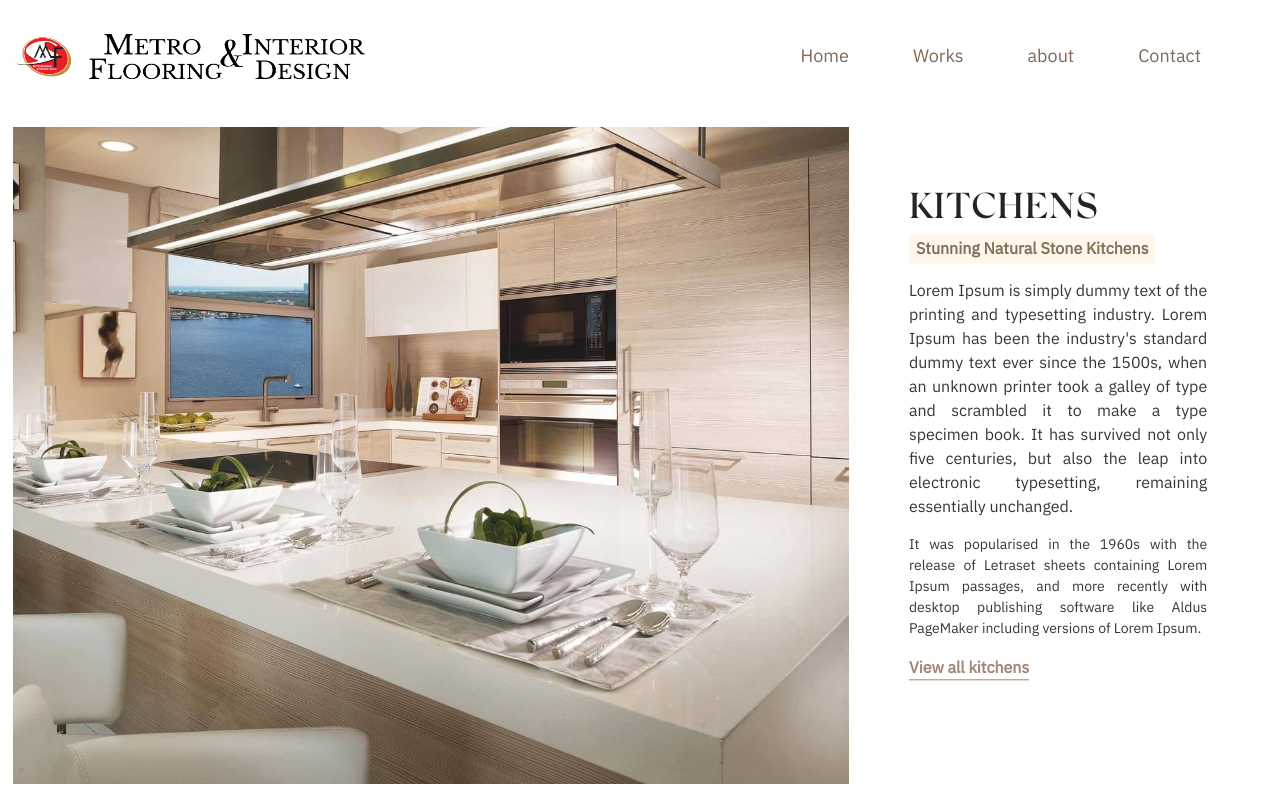
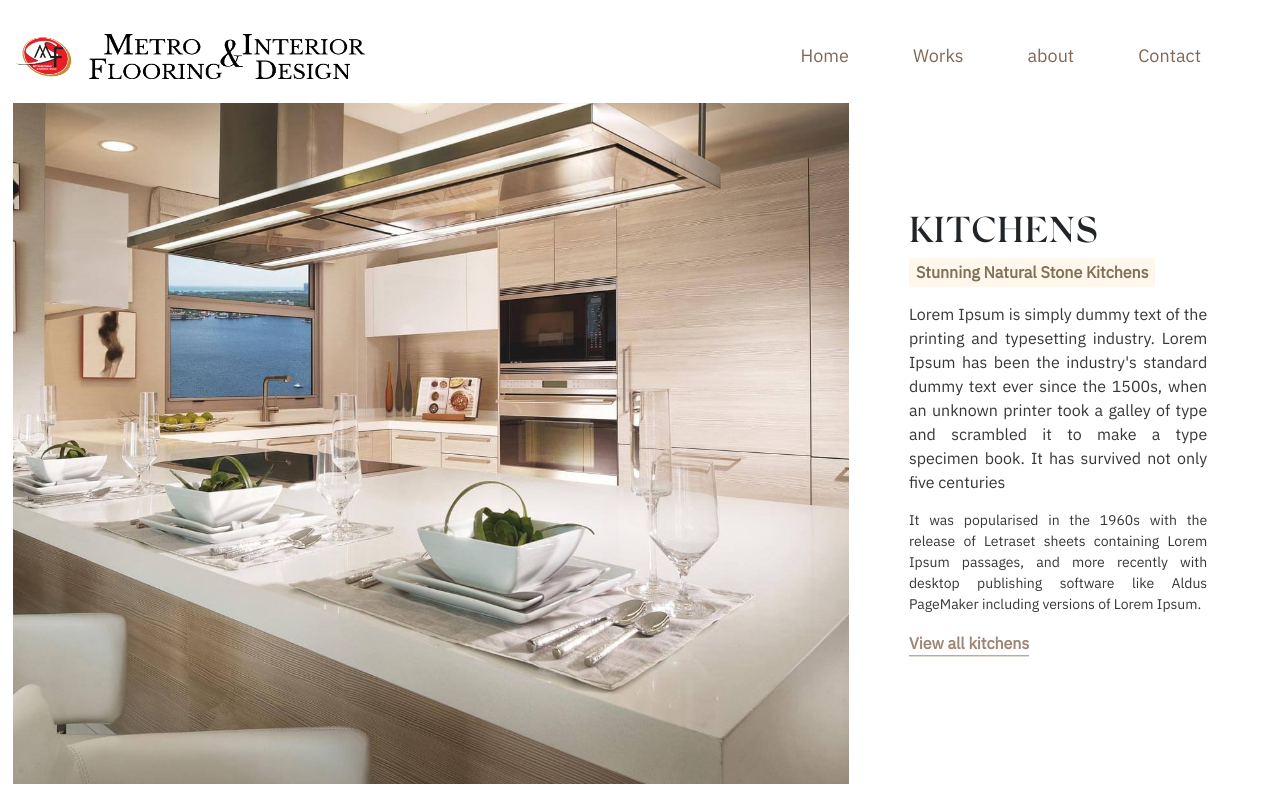
Before and after one commit to Kinppo/gatsby-interior-design, a Gatsby site: page / in a window 1280 px wide. Both pictures are taken after a click on the button "Discover our products". Shown: the top 800 px of the page. Built offline with nearby package versions, Linux system fonts and the light colour scheme; Gatsby itself is replaced by a stand-in of ours.

Commit message:
last commit

```diff
--- a/src/components/Header.js
+++ b/src/components/Header.js
@@ -66,6 +66,9 @@ const Header = ({ color, logo }) => {
   const openSideBar = () => {
     toggleSideBar(true)
   }
+  const activeStyle = {
+    borderBottom: "1px",
+  }
   return (
     <Container className="container-fluid header" color={color}>
       <ul className="logo">
@@ -87,6 +90,7 @@ const Header = ({ color, logo }) => {
             to="/"
             duration={1}
             className="nav-link active"
+            activeStyle={activeStyle}
           >
             Home
           </AniLink>
@@ -98,6 +102,7 @@ const Header = ({ color, logo }) => {
             to="portfolio"
             duration={1}
             className="nav-link active"
+            activeStyle={activeStyle}
           >
             Works
           </AniLink>
--- a/src/components/InfoSection.js
+++ b/src/components/InfoSection.js
@@ -101,8 +101,7 @@ function InfoSection({ content, scrollState }) {
           industry. Lorem Ipsum has been the industry's standard dummy text ever
           since the 1500s, when an unknown printer took a galley of type and
           scrambled it to make a type specimen book. It has survived not only
-          five centuries, but also the leap into electronic typesetting,
-          remaining essentially unchanged.
+          five centuries
         </h6>
         <p>
           It was popularised in the 1960s with the release of Letraset sheets
@@ -131,8 +130,7 @@ function InfoSection({ content, scrollState }) {
           industry. Lorem Ipsum has been the industry's standard dummy text ever
           since the 1500s, when an unknown printer took a galley of type and
           scrambled it to make a type specimen book. It has survived not only
-          five centuries, but also the leap into electronic typesetting,
-          remaining essentially unchanged.
+          five centuries
         </h6>
         <p>
           It was popularised in the 1960s with the release of Letraset sheets
--- a/src/pages/index.js
+++ b/src/pages/index.js
@@ -34,7 +34,7 @@ export default function IndexPage() {
                 transition: "all 1s",
                 transitionDelay: "1.5s",
                 transform: "translateY(10px)",
-                padding: "0.1em 0em 3em 0em",
+                padding: "0.1em 0em 1.5em 0em",
                 background: "#fff",
                 width: "100%",
               }
```
